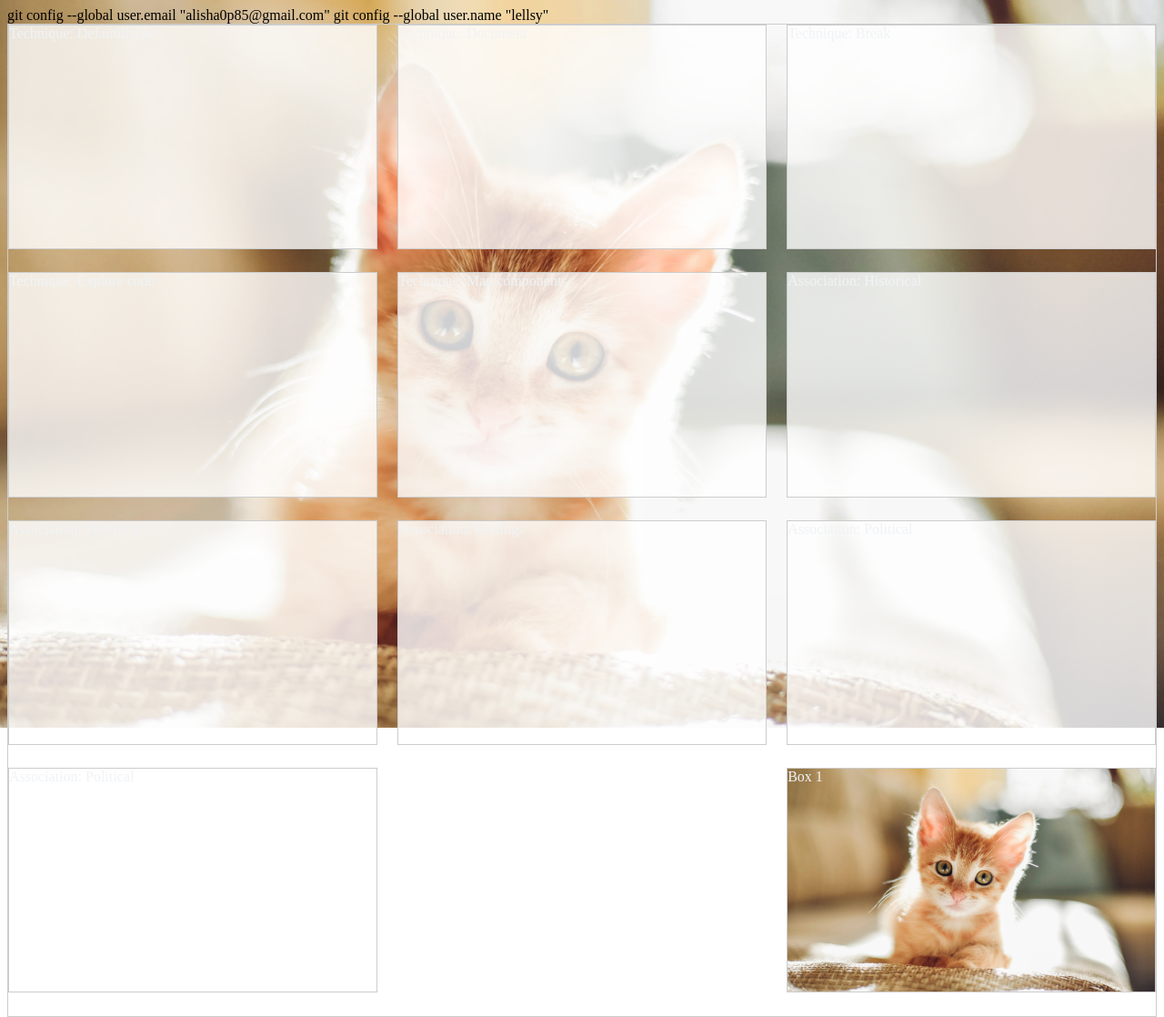
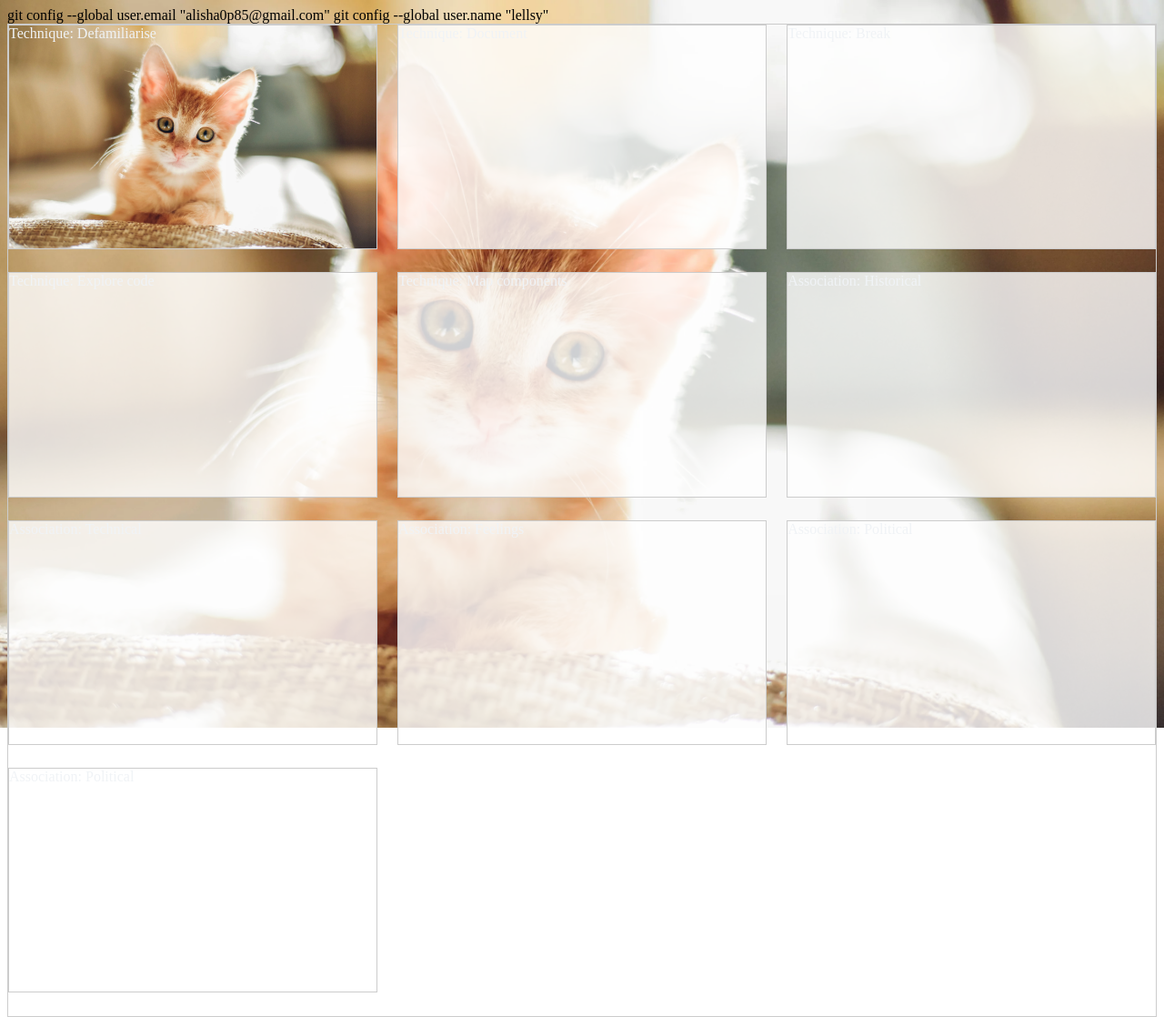
Before and after one commit to lellsy/interface-narratives, a plain HTML site: page index.html in a window 1280 px wide. Shown: the whole page at 91% size. Drawn offline with Linux system fonts and the light colour scheme.

Commit message:
background

```diff
--- a/index.html
+++ b/index.html
@@ -43,7 +43,7 @@ html{
  </head>
  <body>
     <div class="container">
-        <div class="item">
+        <div id="one" class="item">
             Technique: Defamiliarise
         </div>
         <div class="item">
@@ -74,9 +74,6 @@ html{
             Association: Political
         </div>
 
-        <div id="one" class="item">
-            Box 1
-         </div>
     </div>
 
  </body>
```
